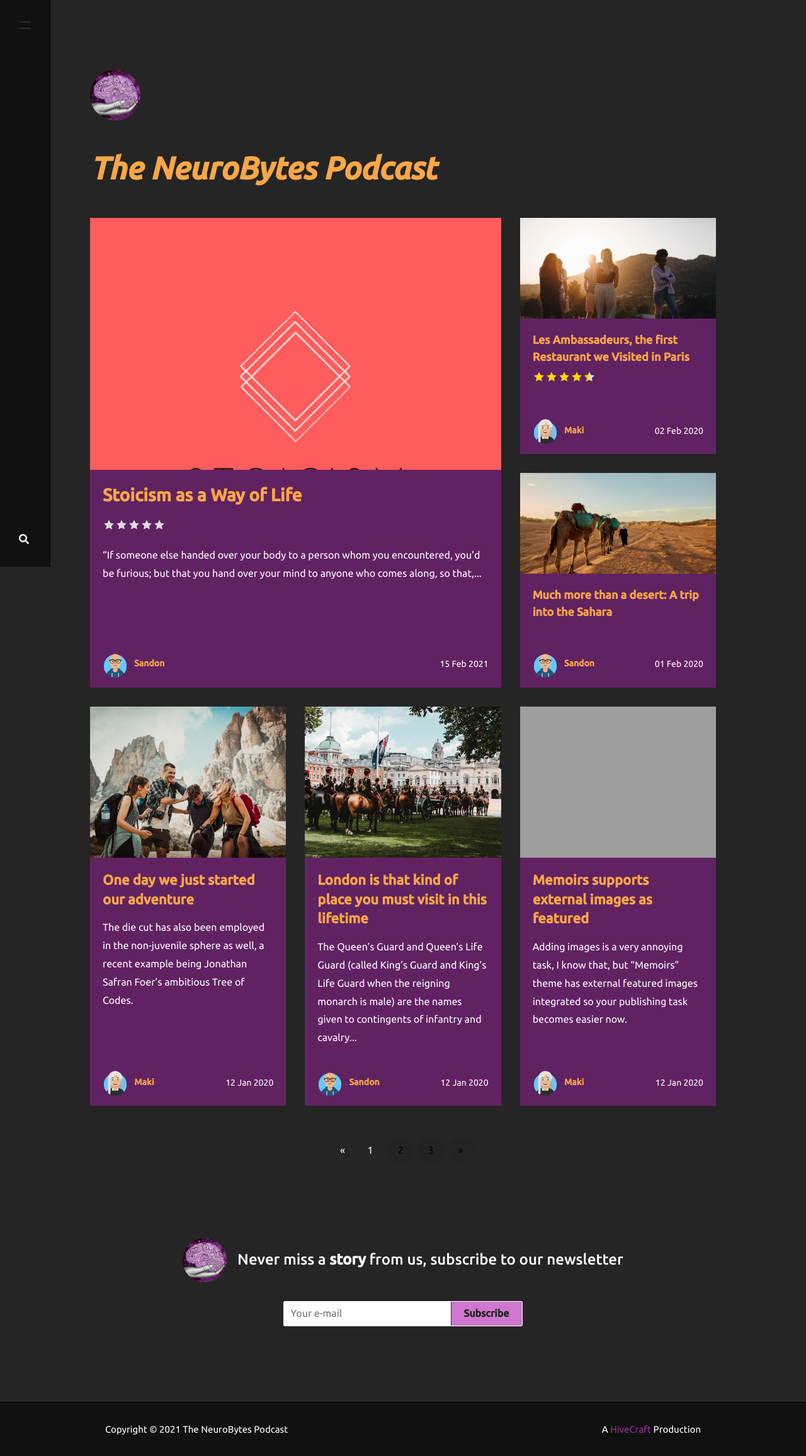
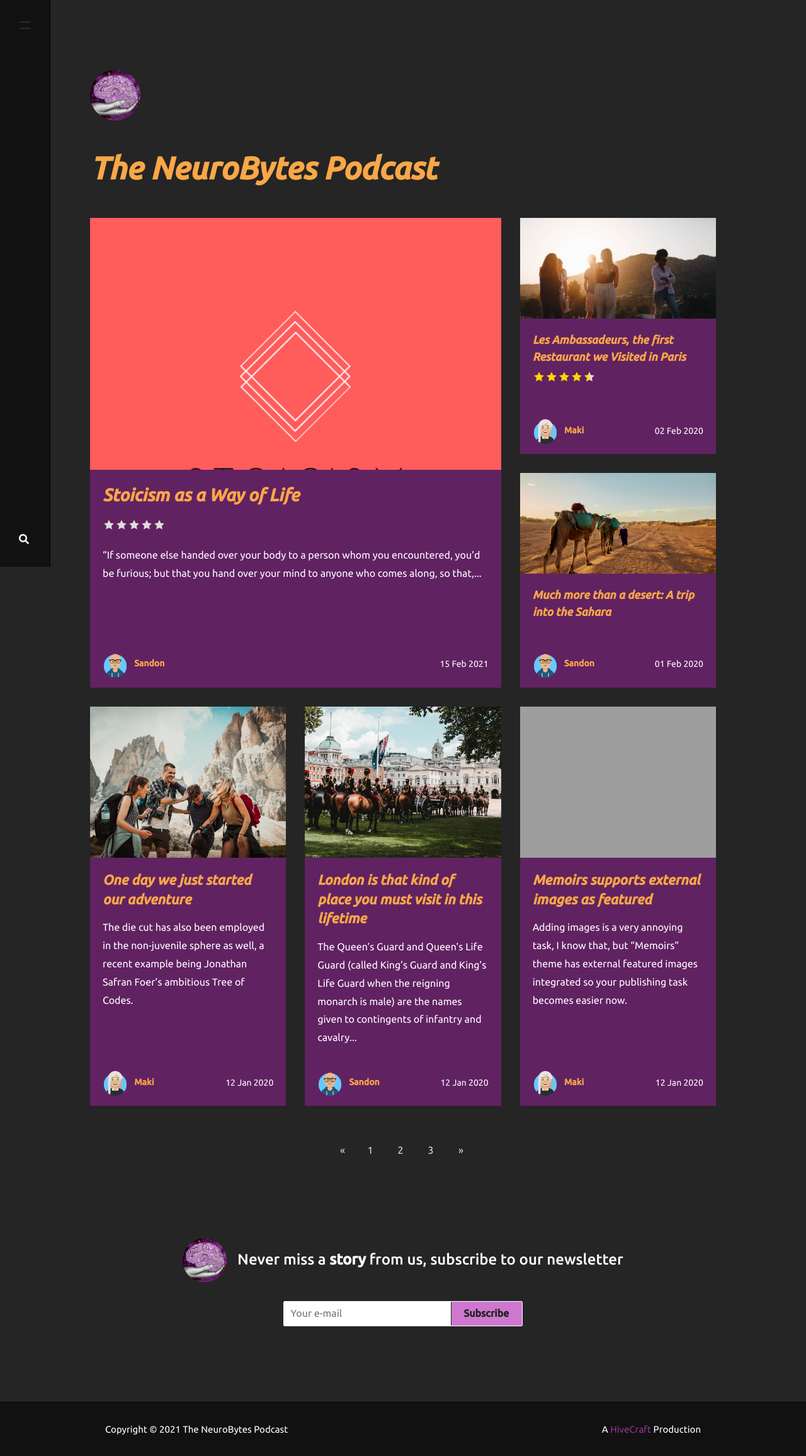
Before and after one commit to HiveCrafted/neurobytes, a Jekyll site: the page built from index.html, in a window 1280 px wide. Shown: the whole page at 63% size. Built offline with Jekyll 4.4.1, drawn with Linux system fonts in a browser that asks for light colours; nearby versions of some CDN libraries; the list of posts is cut into pages by our own code; comment, search, counter and statistics services are not loaded; grey boxes are pictures that could not be loaded.

Commit message:
Update styling

```diff
--- a/assets/css/theme.scss
+++ b/assets/css/theme.scss
@@ -268,6 +268,7 @@ img, img:hover {
             transition: background-size .6s ease;
             position:relative;
             color: #F9A747 !important;
+            font-style: italic;
             &:hover {
                 text-decoration:none;
             }
@@ -347,10 +348,10 @@ img, img:hover {
 .pagination {
     justify-content:center;
     a {
-        background: rgba(0,0,0,0.05);
-        color:#000;
+        background: rgba(37,37,37,0.05);
         cursor:pointer;
         &:hover {
+            color: #000000;
             background: $primary;
             text-decoration:none;
         }
@@ -362,6 +363,7 @@ img, img:hover {
         border-radius: 50%;
         text-align: center;
         line-height: 40px;
+        color: #dddddd;
     }
     span {
         border:0;
```
Also changed, not shown: 3 other files.
